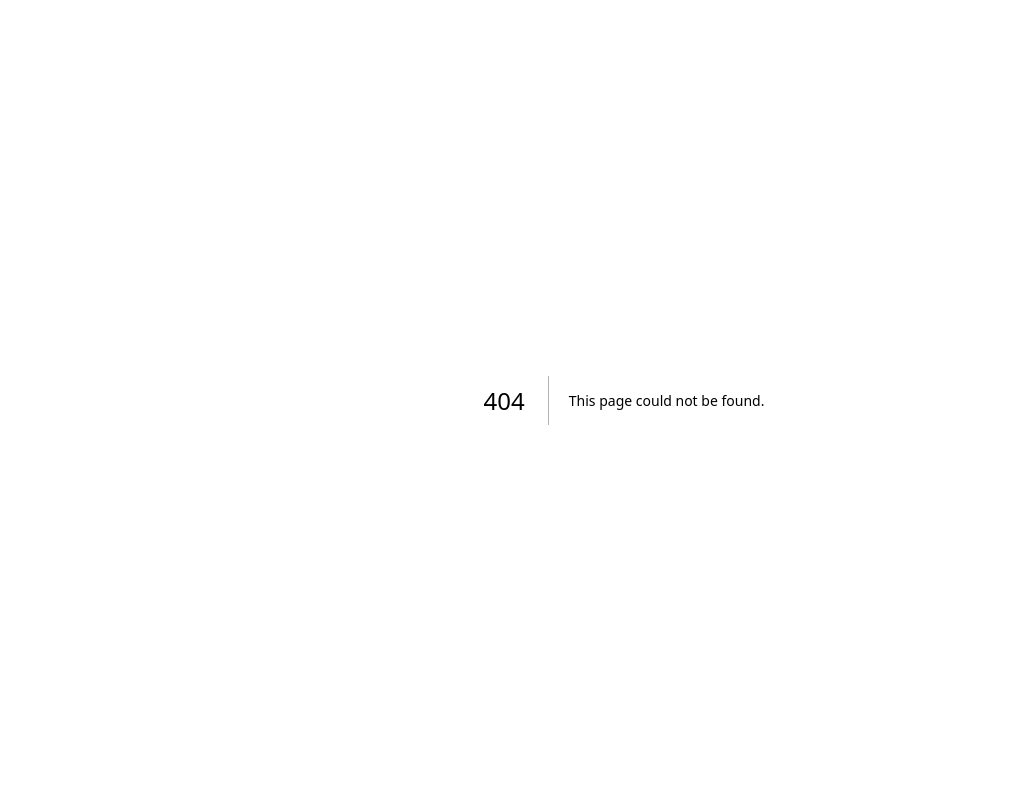
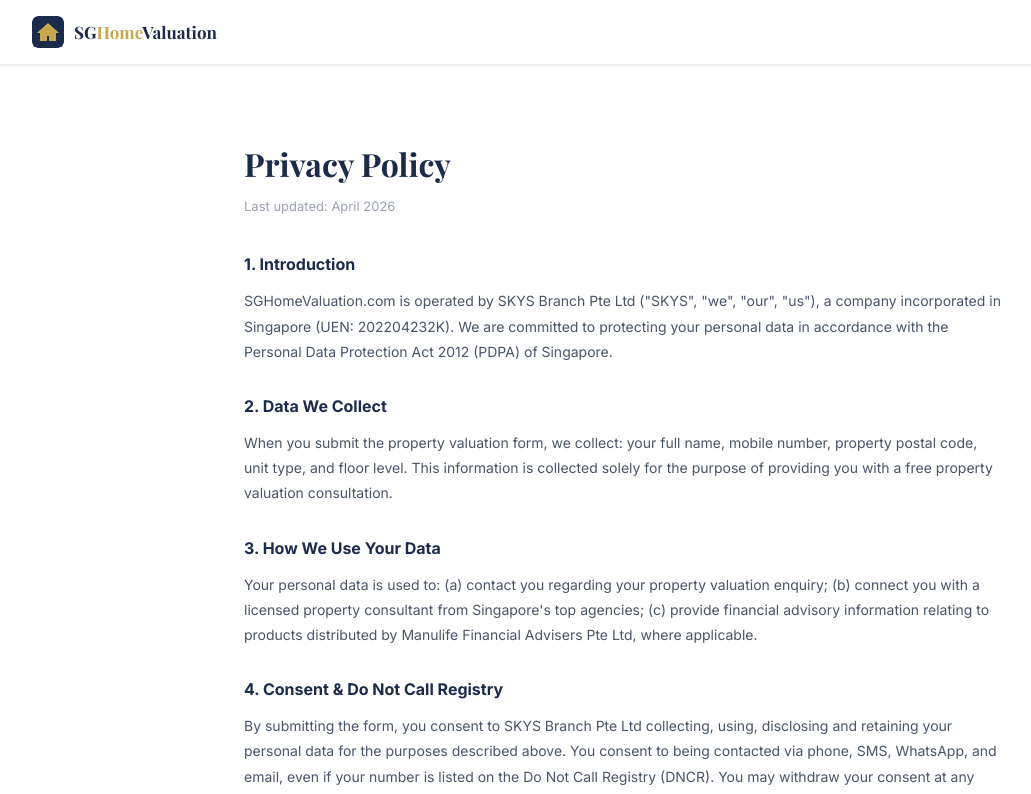
Before and after one commit to skys-lead-portal/fpv-static, a Next.js app: page /privacy in a window 1280 px wide. Before the commit this address had no page. Shown: the top 794 px of the page, without its empty margins (16-1047 px from the left). Built offline with nearby package versions, Linux system fonts and the light colour scheme.

Commit message:
feat: add /privacy page with full PDPA policy (SKYS Branch + Manulife)

```diff
--- /dev/null
+++ b/app/privacy/page.tsx
@@ -0,0 +1,83 @@
+export default function PrivacyPolicy() {
+  const navy = '#1B2B4B'
+  const gold = '#C9A84C'
+
+  return (
+    <div style={{ fontFamily: "'Inter', -apple-system, BlinkMacSystemFont, sans-serif", background: '#fff', minHeight: '100vh' }}>
+      <style>{`@import url('https://fonts.googleapis.com/css2?family=Inter:wght@400;500;600;700&family=Playfair+Display:wght@700&display=swap');`}</style>
+
+      {/* Nav */}
+      <nav style={{ background: '#fff', borderBottom: '1px solid #E8EDF5', padding: '0 48px', display: 'flex', alignItems: 'center', height: '64px', boxShadow: '0 1px 3px rgba(0,0,0,0.06)' }}>
+        <a href="/" style={{ display: 'flex', alignItems: 'center', gap: 10, textDecoration: 'none' }}>
+          {/* eslint-disable-next-line @next/next/no-img-element */}
+          <img src="/favicon.svg" alt="SGHomeValuation" style={{ width: 32, height: 32, borderRadius: 6 }} />
+          <span style={{ fontFamily: "'Playfair Display', Georgia, serif", fontSize: '17px', fontWeight: 700, color: navy }}>
+            SG<span style={{ color: gold }}>Home</span>Valuation
+          </span>
+        </a>
+      </nav>
+
+      {/* Content */}
+      <div style={{ maxWidth: '760px', margin: '0 auto', padding: '56px 32px 80px' }}>
+        <h1 style={{ fontFamily: "'Playfair Display', Georgia, serif", fontSize: '32px', fontWeight: 700, color: navy, marginBottom: '8px' }}>
+          Privacy Policy
+        </h1>
+        <p style={{ fontSize: '13px', color: '#9CA3AF', marginBottom: '40px' }}>Last updated: April 2026</p>
+
+        {[
+          {
+            title: '1. Introduction',
+            body: `SGHomeValuation.com is operated by SKYS Branch Pte Ltd ("SKYS", "we", "our", "us"), a company incorporated in Singapore (UEN: 202204232K). We are committed to protecting your personal data in accordance with the Personal Data Protection Act 2012 (PDPA) of Singapore.`,
+          },
+          {
+            title: '2. Data We Collect',
+            body: `When you submit the property valuation form, we collect: your full name, mobile number, property postal code, unit type, and floor level. This information is collected solely for the purpose of providing you with a free property valuation consultation.`,
+          },
+          {
+            title: '3. How We Use Your Data',
+            body: `Your personal data is used to: (a) contact you regarding your property valuation enquiry; (b) connect you with a licensed property consultant from Singapore's top agencies; (c) provide financial advisory information relating to products distributed by Manulife Financial Advisers Pte Ltd, where applicable.`,
+          },
+          {
+            title: '4. Consent & Do Not Call Registry',
+            body: `By submitting the form, you consent to SKYS Branch Pte Ltd collecting, using, disclosing and retaining your personal data for the purposes described above. You consent to being contacted via phone, SMS, WhatsApp, and email, even if your number is listed on the Do Not Call Registry (DNCR). You may withdraw your consent at any time by contacting us at hello@skysleads.com.`,
+          },
+          {
+            title: '5. Disclosure of Data',
+            body: `We may share your personal data with licensed property consultants from ERA Real Estate, Huttons, PropNex, and OrangeTee & Tie, solely for the purpose of fulfilling your property valuation request. We do not sell your personal data to third parties.`,
+          },
+          {
+            title: '6. Data Retention',
+            body: `We retain your personal data for as long as necessary to fulfil the purpose it was collected for, or as required by applicable laws and regulations. You may request deletion of your data at any time by contacting us.`,
+          },
+          {
+            title: '7. Data Security',
+            body: `We implement appropriate technical and organisational measures to protect your personal data against unauthorised access, disclosure, alteration, or destruction. Your data is stored on secured servers hosted in Singapore.`,
+          },
+          {
+            title: '8. Your Rights',
+            body: `Under the PDPA, you have the right to: (a) access your personal data held by us; (b) correct any inaccuracies in your personal data; (c) withdraw consent for the use of your personal data. To exercise any of these rights, please contact us at hello@skysleads.com.`,
+          },
+          {
+            title: '9. Contact Us',
+            body: `For any questions, concerns, or requests regarding this Privacy Policy or your personal data, please contact:\n\nSKYS Branch Pte Ltd\n1 Pearl Bank, #08-12, One Pearl Bank\nSingapore 169016\nEmail: hello@skysleads.com`,
+          },
+        ].map(({ title, body }) => (
+          <div key={title} style={{ marginBottom: '32px' }}>
+            <h2 style={{ fontSize: '16px', fontWeight: 700, color: navy, marginBottom: '10px' }}>{title}</h2>
+            <p style={{ fontSize: '14px', color: '#4A5568', lineHeight: 1.8, whiteSpace: 'pre-line' }}>{body}</p>
+          </div>
+        ))}
+
+        <div style={{ marginTop: '48px', padding: '20px 24px', background: '#F8FAFD', borderRadius: '8px', border: '1px solid #E8EDF5' }}>
+          <p style={{ fontSize: '13px', color: '#6B7280', lineHeight: 1.7, margin: 0 }}>
+            This Privacy Policy is governed by the laws of Singapore. By using SGHomeValuation.com, you acknowledge that you have read and understood this Privacy Policy.
+          </p>
+        </div>
+
+        <div style={{ marginTop: '32px', textAlign: 'center' }}>
+          <a href="/" style={{ color: navy, fontSize: '14px', fontWeight: 600, textDecoration: 'none' }}>← Back to Home</a>
+        </div>
+      </div>
+    </div>
+  )
+}
```
